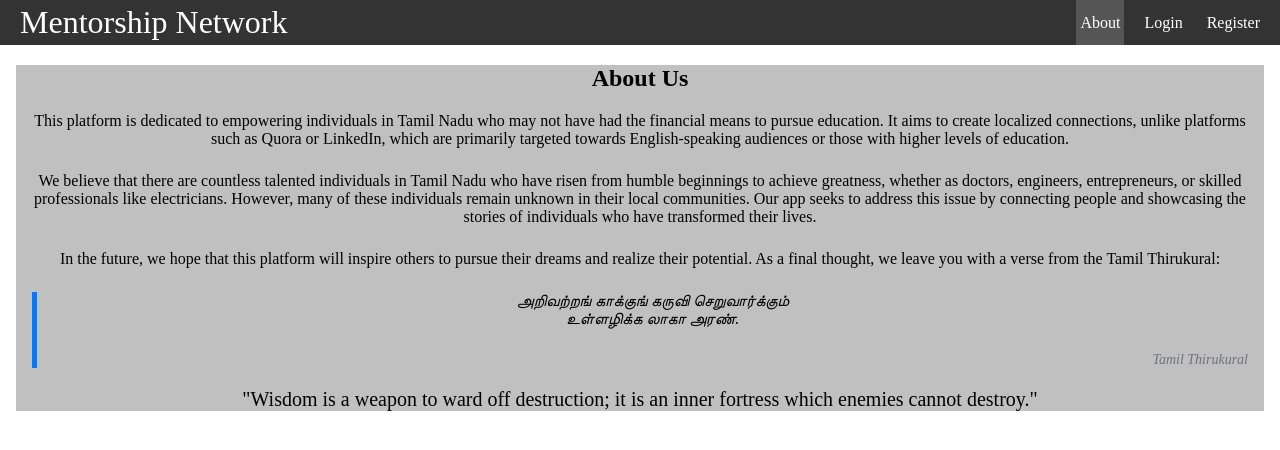
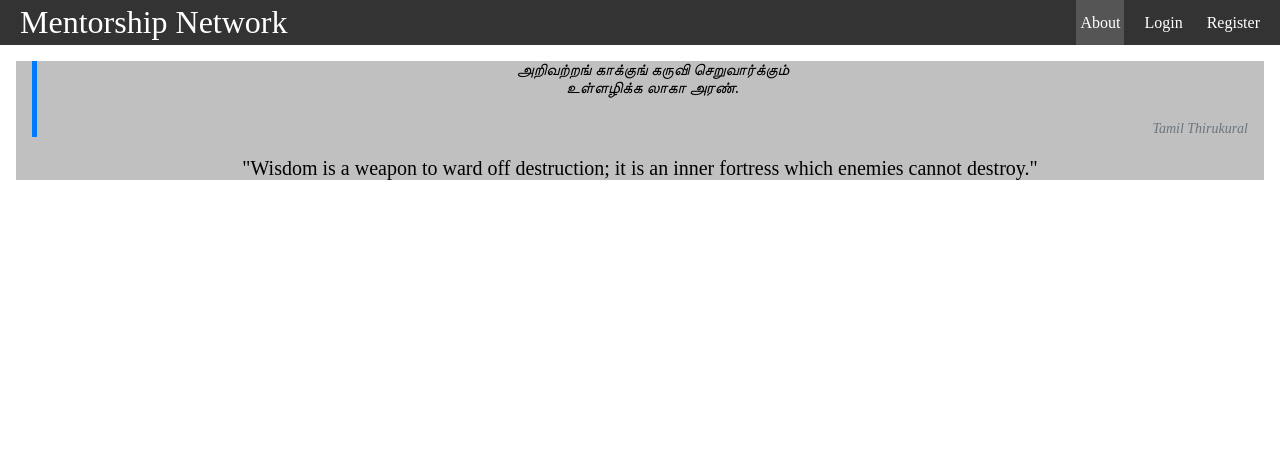
Before and after one commit to PrabhakaranRavi/Mentorship-Network, a React (Create React App) app in the folder mentorship-network/: page /about in a window 1280 px wide. Shown: the top 450 px of the page. Built offline with nearby package versions, Linux system fonts and the light colour scheme; no server answers.

Commit message:
Update About.js

```diff
--- a/mentorship-network/src/pages/About.js
+++ b/mentorship-network/src/pages/About.js
@@ -4,28 +4,6 @@ export default function About() {
         <div className="container py-5">
             <div className="row">
                 <div className="col-lg-8 mx-auto text-center">
-                    <h2 className="display-4 mb-3">About Us</h2>
-                    <p className="lead">
-                        This platform is dedicated to empowering individuals in Tamil Nadu
-                        who may not have had the financial means to pursue education. It
-                        aims to create localized connections, unlike platforms such as Quora
-                        or LinkedIn, which are primarily targeted towards English-speaking
-                        audiences or those with higher levels of education.
-                    </p>
-                    <p>
-                        We believe that there are countless talented individuals in Tamil
-                        Nadu who have risen from humble beginnings to achieve greatness,
-                        whether as doctors, engineers, entrepreneurs, or skilled
-                        professionals like electricians. However, many of these individuals
-                        remain unknown in their local communities. Our app seeks to address
-                        this issue by connecting people and showcasing the stories of
-                        individuals who have transformed their lives.
-                    </p>
-                    <p>
-                        In the future, we hope that this platform will inspire others to
-                        pursue their dreams and realize their potential. As a final
-                        thought, we leave you with a verse from the Tamil Thirukural:
-                    </p>
                     <blockquote className="blockquote">
                         <p className="mb-0">
                             அறிவற்றங் காக்குங் கருவி செறுவார்க்கும் <br />
```
